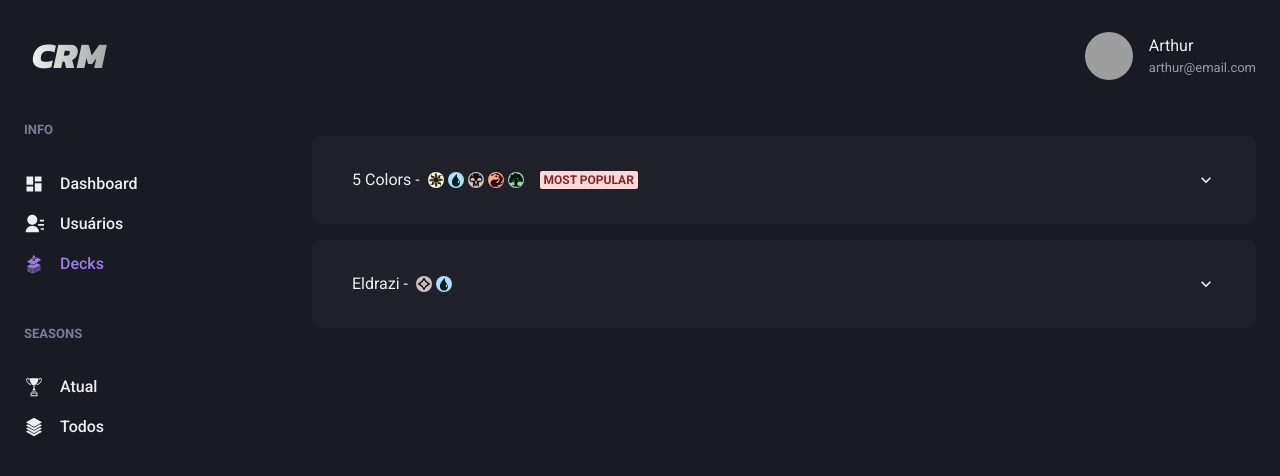
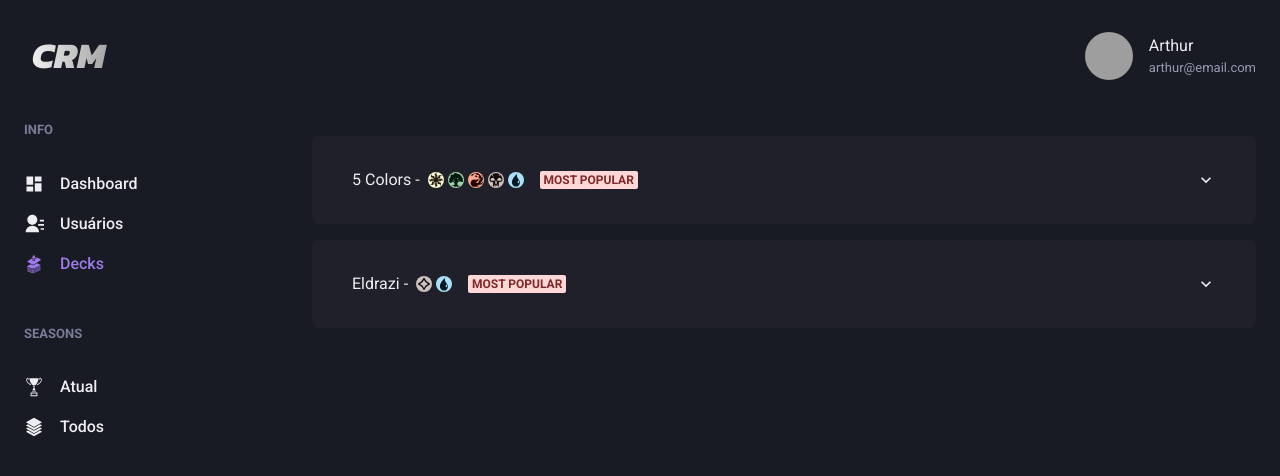
Before and after one commit to ArthurMilhomens/frontedn-crm, a Next.js app: page /decks in a window 1280 px wide. Shown: the top 476 px of the page. Built offline with nearby package versions, Linux system fonts and the light colour scheme; grey boxes are pictures that could not be loaded.

Commit message:
componentizando deck

```diff
--- a/package.json
+++ b/package.json
@@ -19,6 +19,7 @@
     "react-dom": "18.2.0",
     "react-hook-form": "^7.36.0",
     "react-icons": "^4.4.0",
+    "react-image-tooltip": "^4.0.2",
     "three": "^0.144.0",
     "vanta": "^0.5.24",
     "yup": "^0.32.11"
--- /dev/null
+++ b/src/components/Deck/index.tsx
@@ -0,0 +1,52 @@
+import { AccordionItem, AccordionButton, HStack, Badge, AccordionIcon, AccordionPanel, SimpleGrid, Text, Image, useBreakpointValue, Box } from "@chakra-ui/react";
+
+interface Card {
+    qtd: number;
+    name: string;
+}
+
+interface Deck {
+    name: string;
+    colors: string[];
+    cards: Card[]
+}
+
+interface DeckProps {
+    deck: Deck;
+}
+
+export default function Deck({ deck }: DeckProps) {
+    const isWideVersion = useBreakpointValue({
+        base: false,
+        lg: true
+    })
+
+    return (
+        <AccordionItem p={["4", "6"]} bg="gray.800" borderRadius={8} pb="4" border="none" my="4">
+            <AccordionButton>
+                <HStack flex='1' textAlign='left' spacing="4">
+                    <HStack>
+                        <Text>{deck.name} -</Text>
+                        <HStack spacing="1">
+                            {deck.colors.map((color) => (
+                                <Image key={color} w="4" h="4" src={`mana/${color}.svg`} alt='Mana' />
+                            ))}
+                        </HStack>
+                    </HStack>
+                    {isWideVersion && <Badge colorScheme='red' >Most popular</Badge>}
+                </HStack>
+                <AccordionIcon />
+            </AccordionButton>
+            <AccordionPanel pb={4}>
+                {!isWideVersion && <Badge colorScheme='red' mb="4">Most popular</Badge>}
+                <SimpleGrid columns={[1, 4]} spacing="2" w="100%">
+                    {deck.cards.map((card, index) => (
+                        <Box key={index}>
+                            {card.qtd} - {card.name}
+                        </Box>
+                    ))}
+                </SimpleGrid>
+            </AccordionPanel>
+        </AccordionItem>
+    )
+}
--- a/src/pages/decks.tsx
+++ b/src/pages/decks.tsx
@@ -1,14 +1,10 @@
-import { Box, Image, Flex, useBreakpointValue, Accordion, AccordionItem, AccordionButton, AccordionIcon, AccordionPanel, Badge, HStack, Text, ListItem, SimpleGrid } from "@chakra-ui/react";
+import { Box, Flex, Accordion } from "@chakra-ui/react";
 import Head from "next/head";
+import Deck from "../components/Deck";
 import Header from "../components/Header";
 import Sidebar from "../components/Sidebar";
 
 export default function Decks() {
-  const isWideVersion = useBreakpointValue({
-    base: false,
-    lg: true
-  })
-
   const list = [
     { qtd: 1, name: "Teneb, the Harvester" },
     { qtd: 4, name: "Lotus Cobra" },
@@ -54,6 +50,11 @@ export default function Decks() {
     { qtd: 1, name: "Temple Garden" },
     { qtd: 1, name: "Temple of the Dragon Queen" },
     { qtd: 1, name: "Primevals' Glorious Rebirth" },
+  ];
+
+  const decks = [
+    { name: '5 Colors', colors: ['W', 'G', 'R', 'B', 'U'], cards: list },
+    { name: 'Eldrazi', colors: ['C', 'U'], cards: list }
   ]
 
   return (
@@ -69,60 +70,11 @@ export default function Decks() {
             <Sidebar />
 
             <Accordion allowToggle flex="1" alignItems="flex-start">
-              <AccordionItem p={["4", "6"]} bg="gray.800" borderRadius={8} pb="4" border="none" my="4">
-                <h2>
-                  <AccordionButton>
-                    <HStack flex='1' textAlign='left' spacing="4">
-                      <HStack>
-                        <Text>5 Colors -</Text>
-                        <HStack spacing="1">
-                          <Image w="4" h="4" src='mana/W.svg' alt='White mana' />
-                          <Image w="4" h="4" src='mana/U.svg' alt='Blue mana' />
-                          <Image w="4" h="4" src='mana/B.svg' alt='Black mana' />
-                          <Image w="4" h="4" src='mana/R.svg' alt='Red mana' />
-                          <Image w="4" h="4" src='mana/G.svg' alt='Green mana' />
-                        </HStack>
-                      </HStack>
-                      {isWideVersion && <Badge colorScheme='red' >Most popular</Badge>}
-                    </HStack>
-                    <AccordionIcon />
-                  </AccordionButton>
-                </h2>
-                <AccordionPanel pb={4}>
-                  {!isWideVersion && <Badge colorScheme='red' mb="4">Most popular</Badge>}
-                  <SimpleGrid columns={[1, 2]} spacing="2" w={["100%", "70%"]}>
-                    {list.map((card, index) => (
-                      <Box key={index}>
-                        {card.qtd} - {card.name}
-                      </Box>
-                    ))}
-                  </SimpleGrid>
-                </AccordionPanel>
-              </AccordionItem>
+              {decks.map((deck) => (
+                <Deck key={deck.name} deck={deck} />
+              ))}
+            </Accordion>
 
-              <AccordionItem p={["4", "6"]} bg="gray.800" borderRadius={8} pb="4" border="none">
-                <h2>
-                  <AccordionButton>
-                    <HStack flex='1' textAlign='left' spacing="4">
-                      <HStack>
-                        <Text>Eldrazi -</Text>
-                        <HStack spacing="1">
-                          <Image w="4" h="4" src='mana/C.svg' alt='Coloress mana' />
-                          <Image w="4" h="4" src='mana/U.svg' alt='Blue mana' />
-                        </HStack>
-                      </HStack>
-                    </HStack>
-                    <AccordionIcon />
-                  </AccordionButton>
-                </h2>
-                <AccordionPanel pb={4}>
-                  Lorem ipsum dolor sit amet, consectetur adipiscing elit, sed do eiusmod
-                  tempor incididunt ut labore et dolore magna aliqua. Ut enim ad minim
-                  veniam, quis nostrud exercitation ullamco laboris nisi ut aliquip ex ea
-                  commodo consequat.
-                </AccordionPanel>
-              </AccordionItem>
-            </Accordion>
           </Flex>
         </Box>
       </main>
```
Also changed, not shown: src/pages/current-season/index.tsx (added, +32 -0 lines), 1 other file (tests, documents, lock files or other folders).
